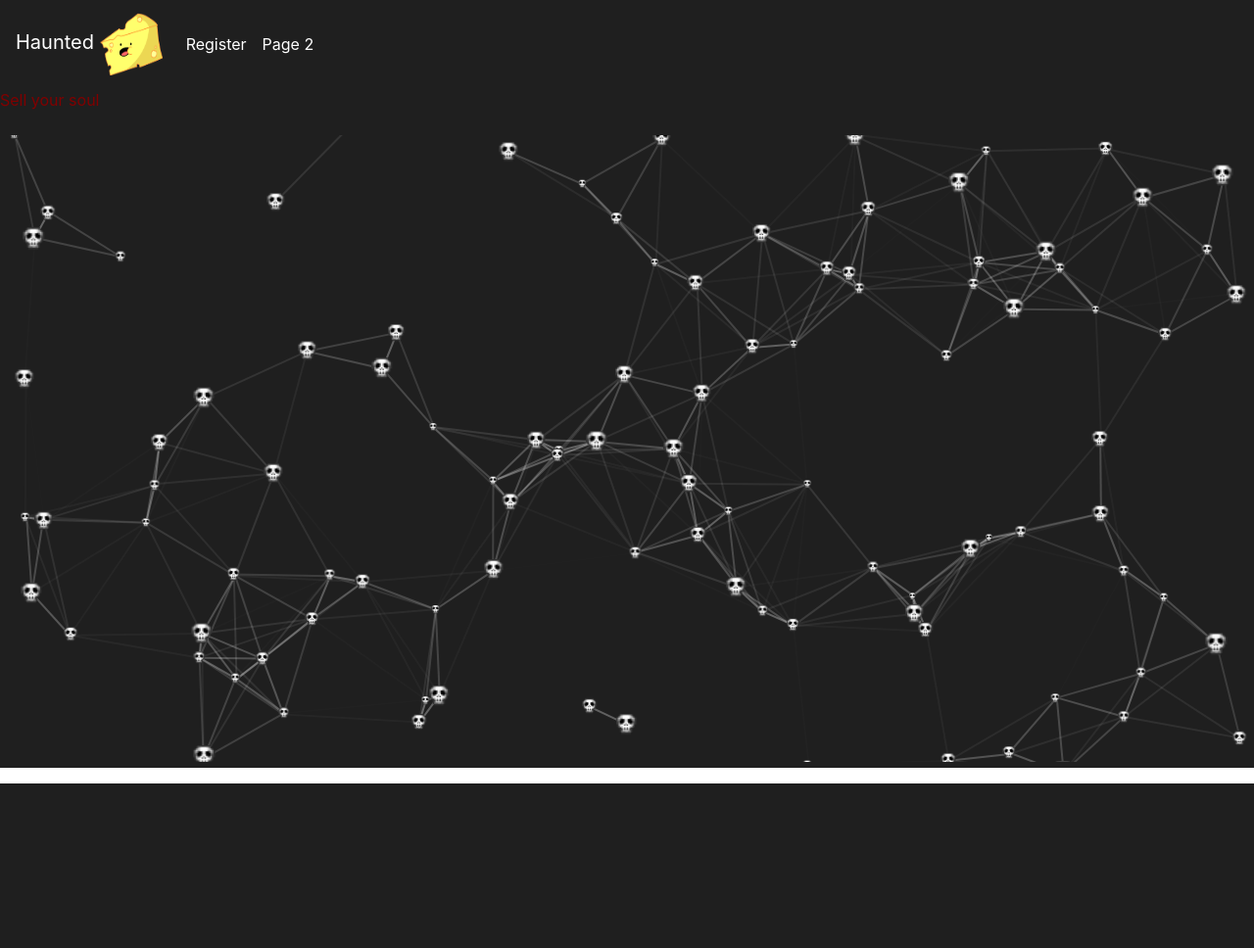
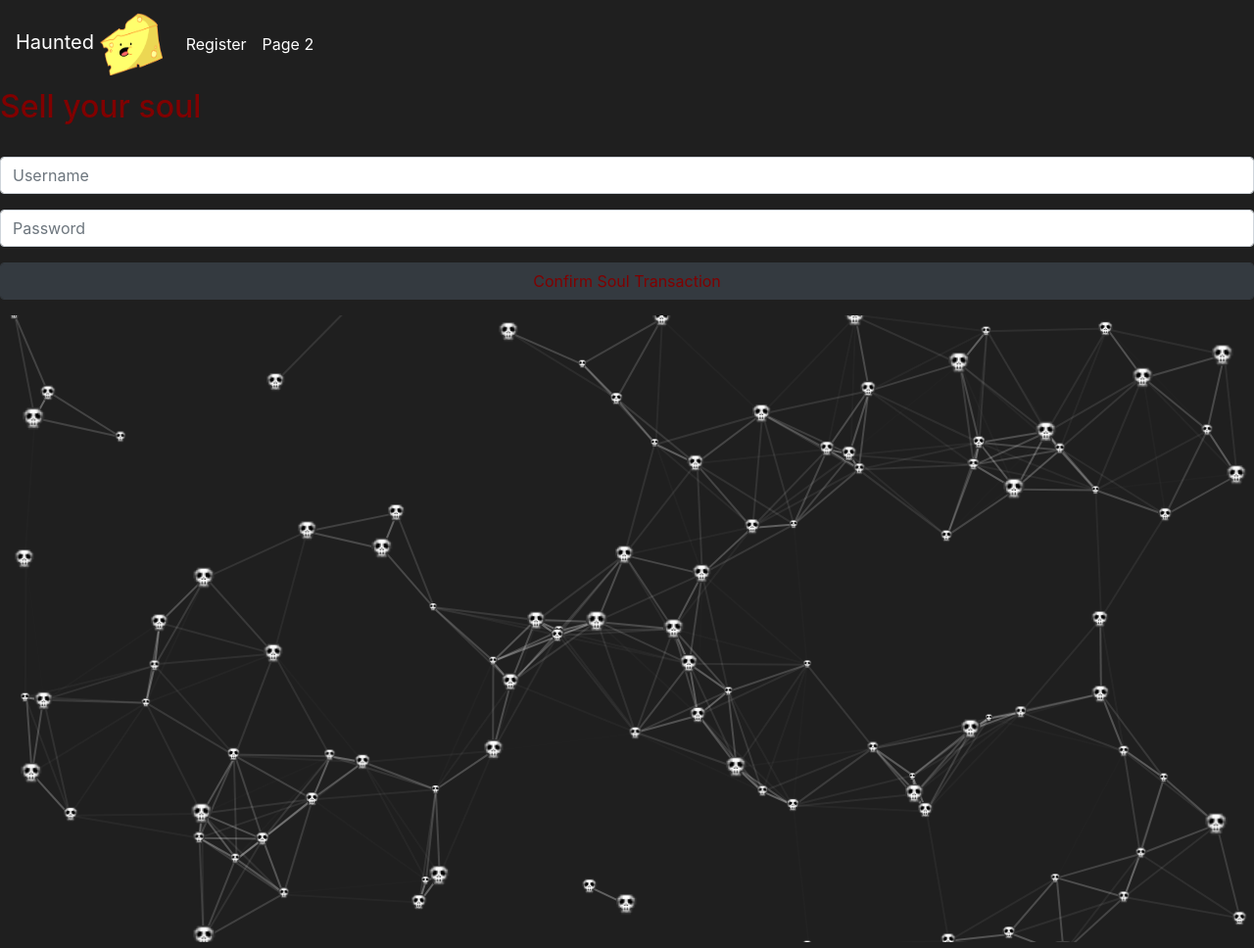
Before and after one commit to nathanwelsh8/halloween_hackathon_2020, a Django app: page /register/ in a window 1280 px wide. Shown: the whole page at 98% size. Before the commit the page ends 800 px from the top, so only its background shows below. Run offline with Django 3.2, Linux system fonts and the light colour scheme.

Commit message:
Update register.html
user can now register

```diff
--- a/HalloweenFun/templates/HauntedCheese/register.html
+++ b/HalloweenFun/templates/HauntedCheese/register.html
@@ -2,23 +2,32 @@
 {% load static %}
 
 {% block title_block %}
-	Register
+	Sell you soul
 {% endblock %}
 
 {% block body_block %}
 	{% if not registered %}
+	<form  id="user_form" method="post" action="{% url 'HauntedCheese:register' %}" enctype="multipart/form-data">
+		{% csrf_token %}
 		<div class="row">
 			<div class="col-lg-12">
 				<div class="form-group">
 					<label class="form-label">
-						<span style="color: maroon;">Sell your soul</span>
+						<span style="color: maroon;"><h2>Sell your soul</h2></span>
 					</label>
 				</div>
 				<div class="form-group">
-
+					{{user_form.username}}
+				</div>
+				<div class="form-group">
+					{{user_form.password}}
+				</div>
+				<div class="form-group">
+					<button class="form-control btn btn-dark" id = "button" type="submit" name="submit"><span style="color: maroon;">Confirm Soul Transaction</span></button>
 				</div>
 			</div>
 		</div>
+	</form>
 	{% else %}
 		<strong>You belong to me now!</strong>
 		<a href="{% url 'HauntedCheese:index' %}">Return to the homepage.</a><br />
```
